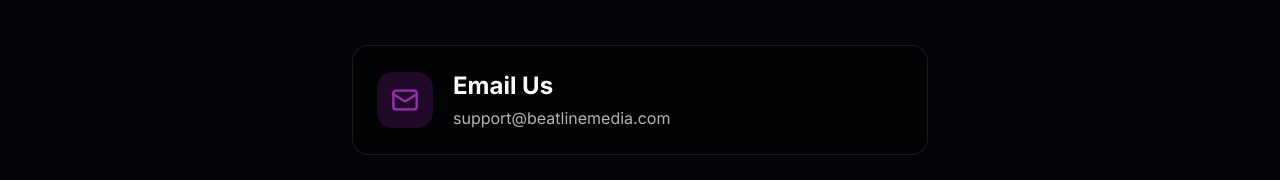
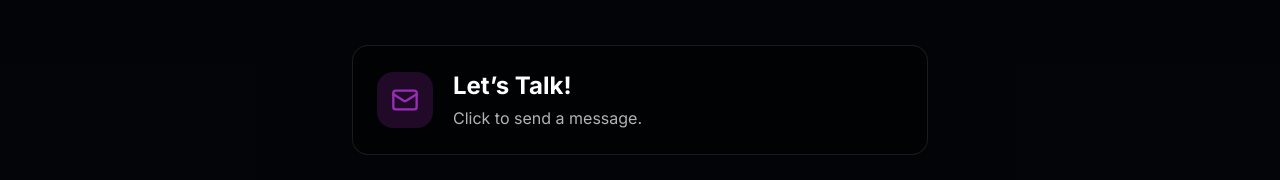
Before and after one commit to beatlinemedia/project, a React (Vite) app: page / in a window 1280 px wide. Shown: the part 2985-3165 px from the top of the page. Built offline with nearby package versions, Linux system fonts and the light colour scheme.

Commit message:
Update Contact.tsx

```diff
--- a/src/components/Contact.tsx
+++ b/src/components/Contact.tsx
@@ -113,8 +113,8 @@
                   <Mail className="w-7 h-7" />
                 </div>
                 <div>
-                  <div className="text-xl md:text-2xl font-bold">Email Us</div>
-                  <div className="text-white/70 mt-1">support@beatlinemedia.com</div>
+                  <div className="text-xl md:text-2xl font-bold">Let’s Talk!</div>
+                  <div className="text-white/70 mt-1">Click to send a message.</div>
                 </div>
               </div>
             </button>
```
